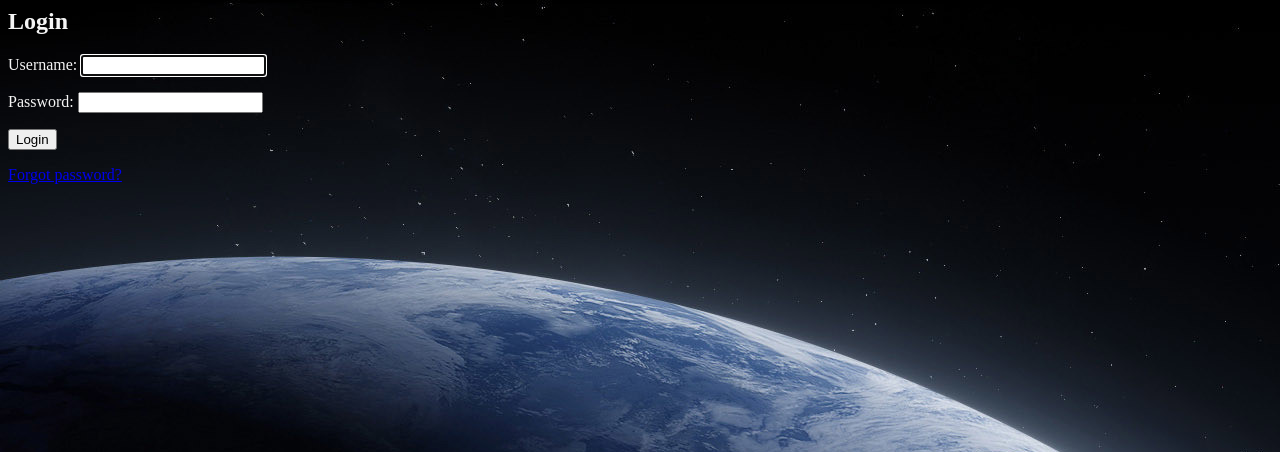
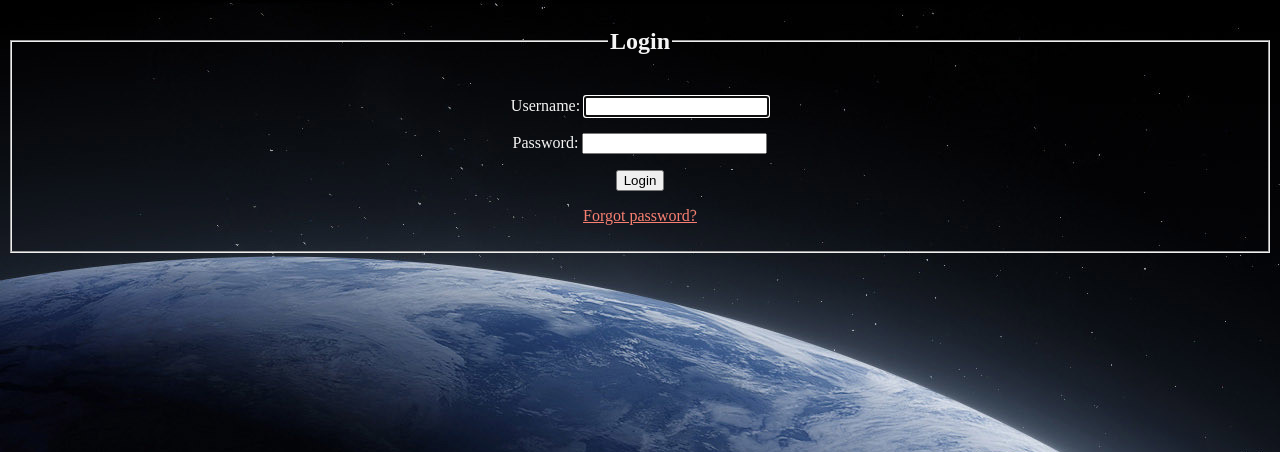
Before and after one commit to teenteennnii/ku-polls, a Django app: page /accounts/login/ in a window 1280 px wide. Shown: the top 452 px of the page. Run offline with Django 4.2, Linux system fonts and the light colour scheme.

Commit message:
organize

```diff
--- a/polls/static/polls/style.css
+++ b/polls/static/polls/style.css
@@ -25,8 +25,12 @@ small {
     color: whitesmoke;
 }
 
+a {
+    color: salmon;
+}
+
 p {
-    color: orangered;
+    color: salmon;
 }
 
 list {
--- a/polls/templates/polls/results.html
+++ b/polls/templates/polls/results.html
@@ -3,7 +3,7 @@
 <link rel="stylesheet" href="{% static 'polls/style.css' %}">
 
 
-<fieldset>
+<fieldset style="text-align:center">
     <legend><h1>{{ question.question_text }}</h1></legend>
     {% for choice in question.choice_set.all %}
         <list>{{forloop.counter0|add:"1"}}<small>.</small>&ensp;{{choice.choice_text }} ---- {{ choice.votes }} </list><br>
@@ -11,6 +11,4 @@
 
 </fieldset>
 
-
-&emsp;
-<a href="{% url 'polls:index' %}"> <button type="button">{{"Home"}}</button>
+<center><a href="{% url 'polls:index' %}"> <button type="button">{{"Home"}}</button></center>
--- a/polls/templates/registration/login.html
+++ b/polls/templates/registration/login.html
@@ -2,9 +2,9 @@
 
 <link rel="stylesheet" href="{% static 'polls/style.css' %}">
 
-<html>
-<body>
-<h2>Login</h2>
+<fieldset style="text-align:center">
+    <legend><h2>Login</h2></legend>
+    <center>
     <form method="post">
         {% csrf_token %}
         {{ form.as_p }}
@@ -17,5 +17,5 @@
     <p>
     <a href="{% url 'password_reset' %}">Forgot password?</a>
     </p>
-</body>
-</html>
+    </center>
+</fieldset>
```
Also changed, not shown: polls/templates/registration/signup.html (+7 -2 lines). Lines whose indentation alone changed are shown as unchanged.
